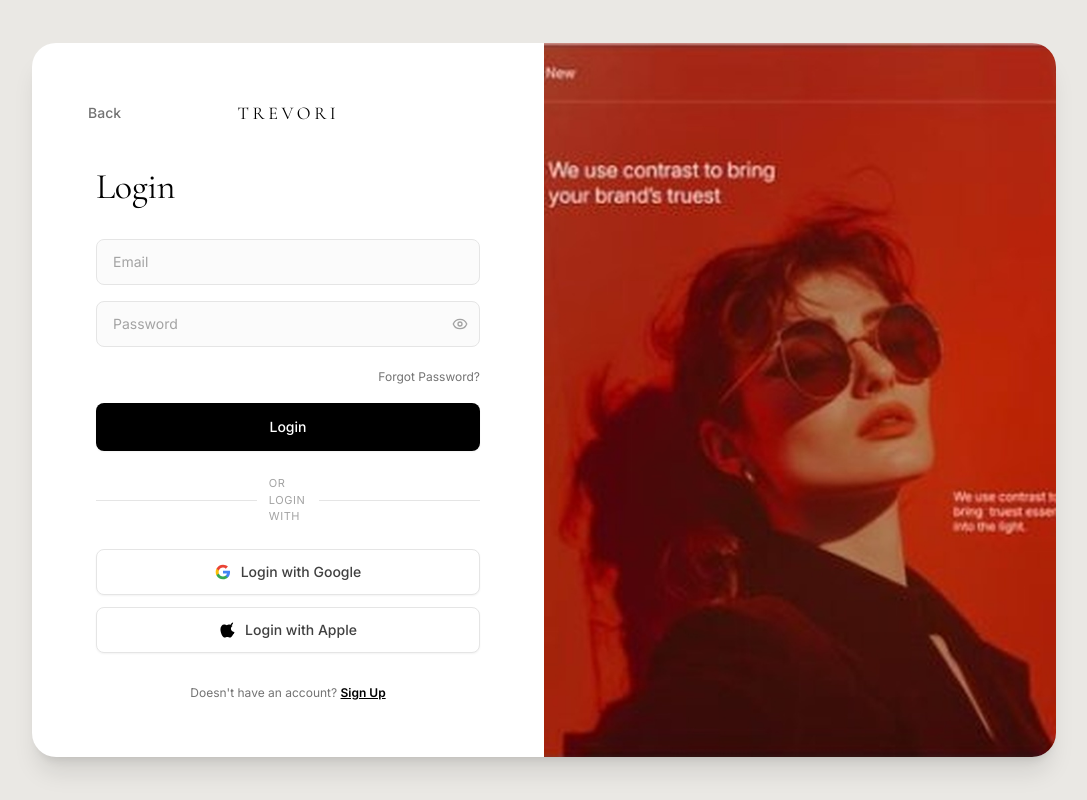
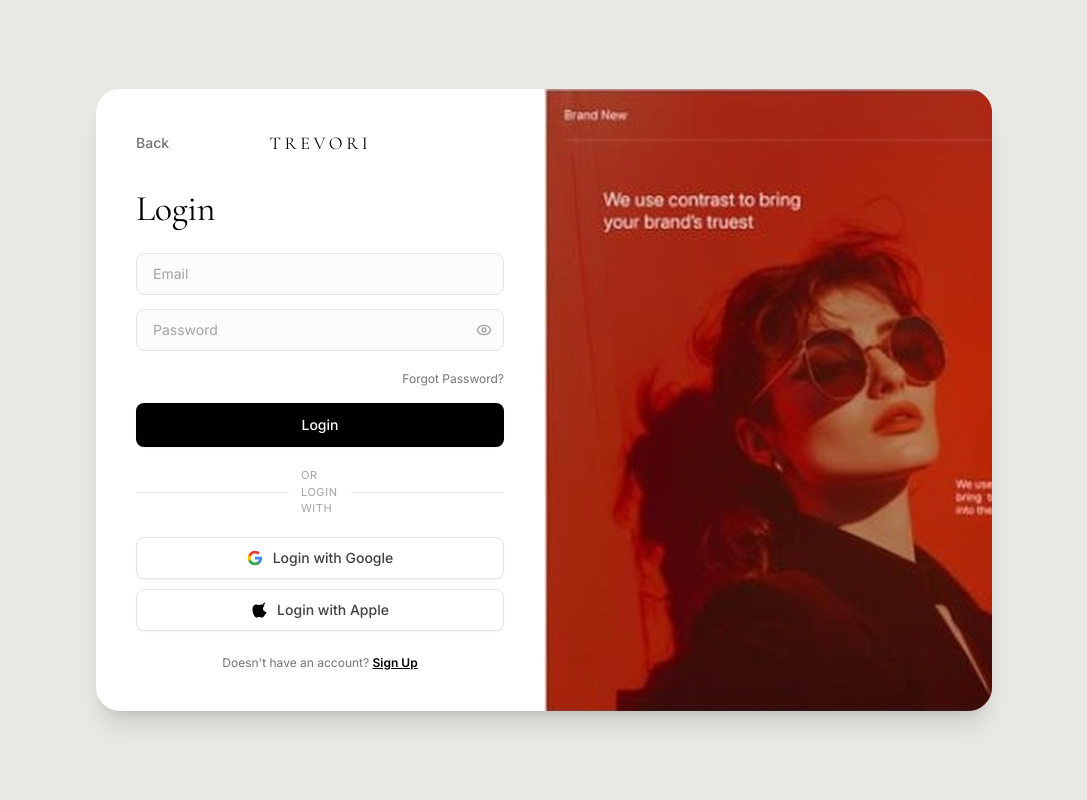
Before and after one commit to pranavavadhanula/trenzio-storefront, a React (Vite) app: page /login in a window 1280 px wide. Shown: the whole page, without its empty margins (96-1183 px from the left). Built offline with nearby package versions, Linux system fonts and the light colour scheme.

Commit message:
fix: fine-tune login modal aspect ratio and image alignment to prevent text clipping

```diff
--- a/src/pages/LoginPage.tsx
+++ b/src/pages/LoginPage.tsx
@@ -86,12 +86,12 @@ export const LoginPage: React.FC = () => {
   return (
     <div className="min-h-screen w-full bg-[#EAE8E4] flex items-center justify-center p-3 sm:p-6 lg:p-10 font-sans">
       {/* Centered Modal Card matching the exact Dribbble reference */}
-      <div className="w-full max-w-5xl bg-white rounded-2xl sm:rounded-3xl shadow-xl overflow-hidden grid grid-cols-1 lg:grid-cols-2 min-h-[620px] sm:min-h-[680px]">
+      <div className="w-full max-w-4xl bg-white rounded-2xl sm:rounded-3xl shadow-xl overflow-hidden grid grid-cols-1 md:grid-cols-2">
 
         {/* LEFT COLUMN: Clean Minimalist Login Form */}
-        <div className="p-6 sm:p-10 lg:p-14 flex flex-col justify-between">
+        <div className="p-6 sm:p-8 lg:p-10 flex flex-col justify-between">
           {/* Top Bar: Back Link & Centered Brand Logo */}
-          <div className="flex items-center justify-between mb-8 sm:mb-10">
+          <div className="flex items-center justify-between mb-6 sm:mb-8">
             <Link
               to="/"
               className="text-xs sm:text-sm text-neutral-500 hover:text-black font-medium transition-colors"
@@ -106,7 +106,7 @@ export const LoginPage: React.FC = () => {
 
           {/* Form Content */}
           <div className="w-full max-w-sm mx-auto">
-            <h1 className="font-serif text-3xl sm:text-4xl font-normal text-black mb-6 sm:mb-8">
+            <h1 className="font-serif text-3xl sm:text-4xl font-normal text-black mb-5 sm:mb-6">
               Login
             </h1>
 
@@ -117,7 +117,7 @@ export const LoginPage: React.FC = () => {
             )}
 
             {success ? (
-              <div className="py-12 text-center">
+              <div className="py-10 text-center">
                 <CheckCircle2 className="w-10 h-10 text-emerald-600 mx-auto mb-3 animate-bounce" />
                 <h3 className="font-serif text-xl font-normal text-black mb-1">
                   Access Confirmed
@@ -127,7 +127,7 @@ export const LoginPage: React.FC = () => {
                 </p>
               </div>
             ) : (
-              <form onSubmit={handleContinue} className="space-y-4">
+              <form onSubmit={handleContinue} className="space-y-3.5">
                 {/* Email Input */}
                 <div>
                   <input
@@ -136,7 +136,7 @@ export const LoginPage: React.FC = () => {
                     value={identifier}
                     onChange={(e) => setIdentifier(e.target.value)}
                     placeholder="Email"
-                    className="w-full px-4 py-3 bg-[#FBFBFB] border border-neutral-200 rounded-lg text-sm text-black placeholder-neutral-400 focus:outline-none focus:border-black focus:bg-white transition-colors"
+                    className="w-full px-4 py-2.5 bg-[#FBFBFB] border border-neutral-200 rounded-lg text-sm text-black placeholder-neutral-400 focus:outline-none focus:border-black focus:bg-white transition-colors"
                   />
                 </div>
 
@@ -147,7 +147,7 @@ export const LoginPage: React.FC = () => {
                     value={password}
                     onChange={(e) => setPassword(e.target.value)}
                     placeholder="Password"
-                    className="w-full px-4 py-3 bg-[#FBFBFB] border border-neutral-200 rounded-lg text-sm text-black placeholder-neutral-400 focus:outline-none focus:border-black focus:bg-white transition-colors pr-10"
+                    className="w-full px-4 py-2.5 bg-[#FBFBFB] border border-neutral-200 rounded-lg text-sm text-black placeholder-neutral-400 focus:outline-none focus:border-black focus:bg-white transition-colors pr-10"
                   />
                   <button
                     type="button"
@@ -177,7 +177,7 @@ export const LoginPage: React.FC = () => {
                 <button
                   type="submit"
                   disabled={isLoading}
-                  className="w-full py-3.5 bg-black hover:bg-neutral-800 text-white rounded-lg text-sm font-medium transition-colors duration-200 disabled:opacity-50 cursor-pointer shadow-sm"
+                  className="w-full py-3 bg-black hover:bg-neutral-800 text-white rounded-lg text-sm font-medium transition-colors duration-200 disabled:opacity-50 cursor-pointer shadow-sm"
                 >
                   {isLoading ? 'Signing in...' : 'Login'}
                 </button>
@@ -185,7 +185,7 @@ export const LoginPage: React.FC = () => {
             )}
 
             {/* Divider: or login with */}
-            <div className="my-6 relative flex items-center justify-center">
+            <div className="my-5 relative flex items-center justify-center">
               <div className="border-t border-neutral-200 w-full" />
               <span className="bg-white px-3 text-[11px] text-neutral-400 uppercase tracking-wider relative">
                 or login with
@@ -194,12 +194,12 @@ export const LoginPage: React.FC = () => {
             </div>
 
             {/* Social Logins */}
-            <div className="space-y-3">
+            <div className="space-y-2.5">
               {/* Google Button */}
               <button
                 type="button"
                 onClick={() => handleSocialLogin('google')}
-                className="w-full py-3 px-4 border border-neutral-200 hover:border-neutral-400 rounded-lg bg-white text-sm font-medium text-neutral-700 flex items-center justify-center gap-2.5 transition-colors cursor-pointer shadow-sm"
+                className="w-full py-2.5 px-4 border border-neutral-200 hover:border-neutral-400 rounded-lg bg-white text-sm font-medium text-neutral-700 flex items-center justify-center gap-2.5 transition-colors cursor-pointer shadow-sm"
               >
                 <svg className="w-4 h-4" viewBox="0 0 24 24">
                   <path fill="#4285F4" d="M22.56 12.25c0-.78-.07-1.53-.2-2.25H12v4.26h5.92c-.26 1.37-1.04 2.53-2.21 3.31v2.77h3.57c2.08-1.92 3.28-4.74 3.28-8.09z" />
@@ -214,7 +214,7 @@ export const LoginPage: React.FC = () => {
               <button
                 type="button"
                 onClick={() => handleSocialLogin('apple')}
-                className="w-full py-3 px-4 border border-neutral-200 hover:border-neutral-400 rounded-lg bg-white text-sm font-medium text-neutral-700 flex items-center justify-center gap-2.5 transition-colors cursor-pointer shadow-sm"
+                className="w-full py-2.5 px-4 border border-neutral-200 hover:border-neutral-400 rounded-lg bg-white text-sm font-medium text-neutral-700 flex items-center justify-center gap-2.5 transition-colors cursor-pointer shadow-sm"
               >
                 <svg className="w-4 h-4 fill-current text-black" viewBox="0 0 170 170">
                   <path d="M150.37 130.25c-2.45 5.66-5.35 10.87-8.71 15.66-4.58 6.53-8.33 11.05-11.22 13.56-4.48 4.12-9.28 6.23-14.42 6.35-3.69 0-8.14-1.05-13.32-3.18-5.19-2.12-9.97-3.17-14.34-3.17-4.58 0-9.49 1.05-14.75 3.17-5.26 2.13-9.5 3.24-12.74 3.35-4.35.13-9.16-1.9-14.42-6.08-3.69-3.04-7.6-7.85-11.75-14.43-6.19-9.88-10.98-20.91-14.37-33.09-3.39-12.18-5.09-23.75-5.09-34.7 0-14.56 3.73-26.68 11.2-36.35 7.46-9.68 16.73-14.58 27.81-14.71 4.71 0 10.15 1.25 16.32 3.75 6.17 2.5 10.13 3.8 11.89 3.89 1.54 0 5.68-1.39 12.42-4.17 6.74-2.78 12.44-4.04 17.1-3.79 13.62.9 24.31 5.92 32.06 15.06-11.77 7.14-17.51 16.92-17.21 29.35.3 9.69 4.11 17.85 11.45 24.49 7.34 6.64 16.14 10.36 26.4 11.16-2.14 6.35-4.77 12.98-7.89 19.89zm-26.69-95.2c0-6.9 2.47-13.3 7.41-19.18 4.94-5.88 11.08-9.59 18.42-11.13.12 1.03.18 2.06.18 3.09 0 6.66-2.58 13.15-7.75 19.46-5.17 6.31-11.39 9.87-18.66 10.67.24-.97.4-1.94.4-2.91z" />
@@ -224,7 +224,7 @@ export const LoginPage: React.FC = () => {
             </div>
 
             {/* Bottom Sign Up Link */}
-            <div className="mt-8 text-center text-xs text-neutral-500">
+            <div className="mt-6 text-center text-xs text-neutral-500">
               Doesn't have an account?{' '}
               <button
                 type="button"
@@ -240,12 +240,12 @@ export const LoginPage: React.FC = () => {
         </div>
 
         {/* RIGHT COLUMN: The exact red editorial photo from the reference */}
-        <div className="relative w-full h-full min-h-[400px] lg:min-h-full overflow-hidden bg-[#BA2C17] hidden sm:block">
+        <div className="relative w-full h-full min-h-[460px] md:min-h-full overflow-hidden bg-[#BA2C17] hidden md:block">
           {/* Exact Photo Cropped from the User Image */}
           <img
             src="/images/auth/login_editorial_red.jpg"
             alt="Editorial Campaign Red Lighting with Sunglasses"
-            className="w-full h-full object-cover object-center"
+            className="w-full h-full object-cover object-left"
           />
         </div>
 
```
